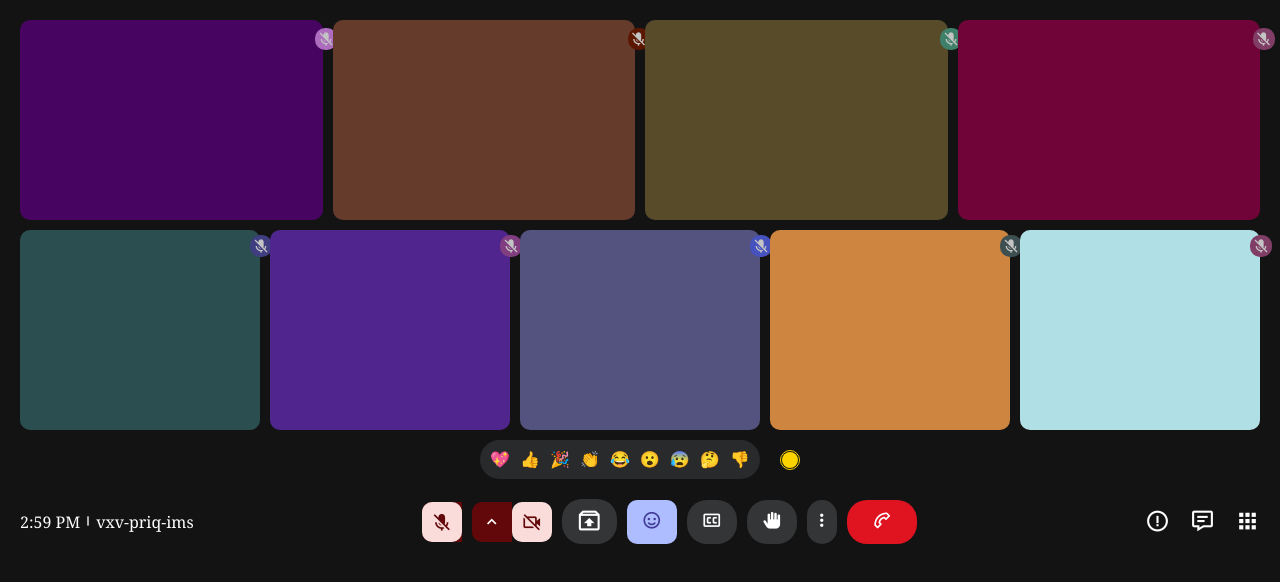
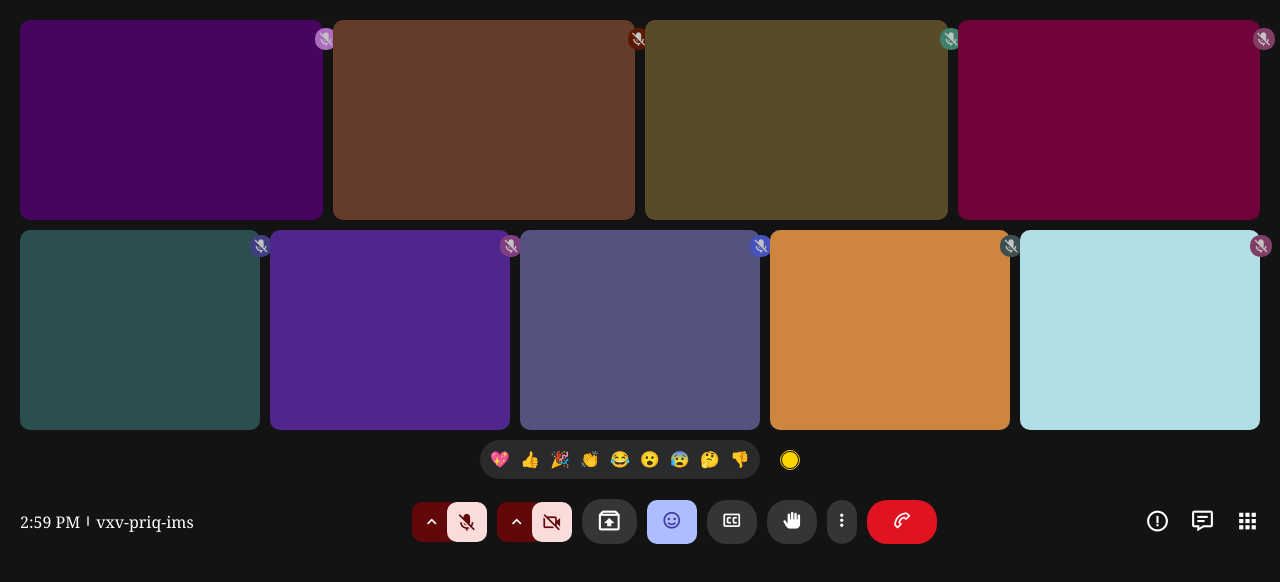
Before and after one commit to johndakshak/google_meet, a plain HTML site: page index.html in a window 1280 px wide. Drawn offline with nearby package versions, Linux system fonts and the light colour scheme.

Commit message:
Initial commit

```diff
--- a/index.html
+++ b/index.html
@@ -80,7 +80,7 @@
         </div>
 
         <div class="container-2">
-            <div>
+            <div class="first-div">
                 <i class='bx bx-chevron-up'></i>
                 <i class='bx bxs-microphone-off'></i>
             </div>
--- a/style.css
+++ b/style.css
@@ -255,9 +255,21 @@ body {
     gap: 10px;
 }
 
+.container-2 .bxs-microphone-off {
+    position: relative;
+    right: 5px;
+}
+
+.container-2 .bx-video-off {
+    position: relative;
+    right: 5px;
+}
+
 .container-2 div:nth-child(1) {
     display: flex;
     align-items: center;
+    position: relative;
+    left: 10px;
 }
 
 .container-2 div:nth-child(1) .bx-chevron-up {
@@ -275,13 +287,13 @@ body {
     background-color: rgba(250, 221, 219);
     padding: 10px;
     border-radius: 10px;
-    position: absolute;
-    /* left: 53px; */
 }
 
 .container-2 div:nth-child(2) {
     display: flex;
     align-items: center;
+    position: relative;
+    left: 5px;
 }
 
 .container-2 div:nth-child(2) .bx-chevron-up {
@@ -299,8 +311,8 @@ body {
     background-color: rgba(250, 221, 219);
     padding: 10px;
     border-radius: 10px;
-    /* position: absolute; */
-    left: 53px;
+    /* position: absolute;
+    left: 80px; */
 }
 
 .container-2 div:nth-child(3) {
```
